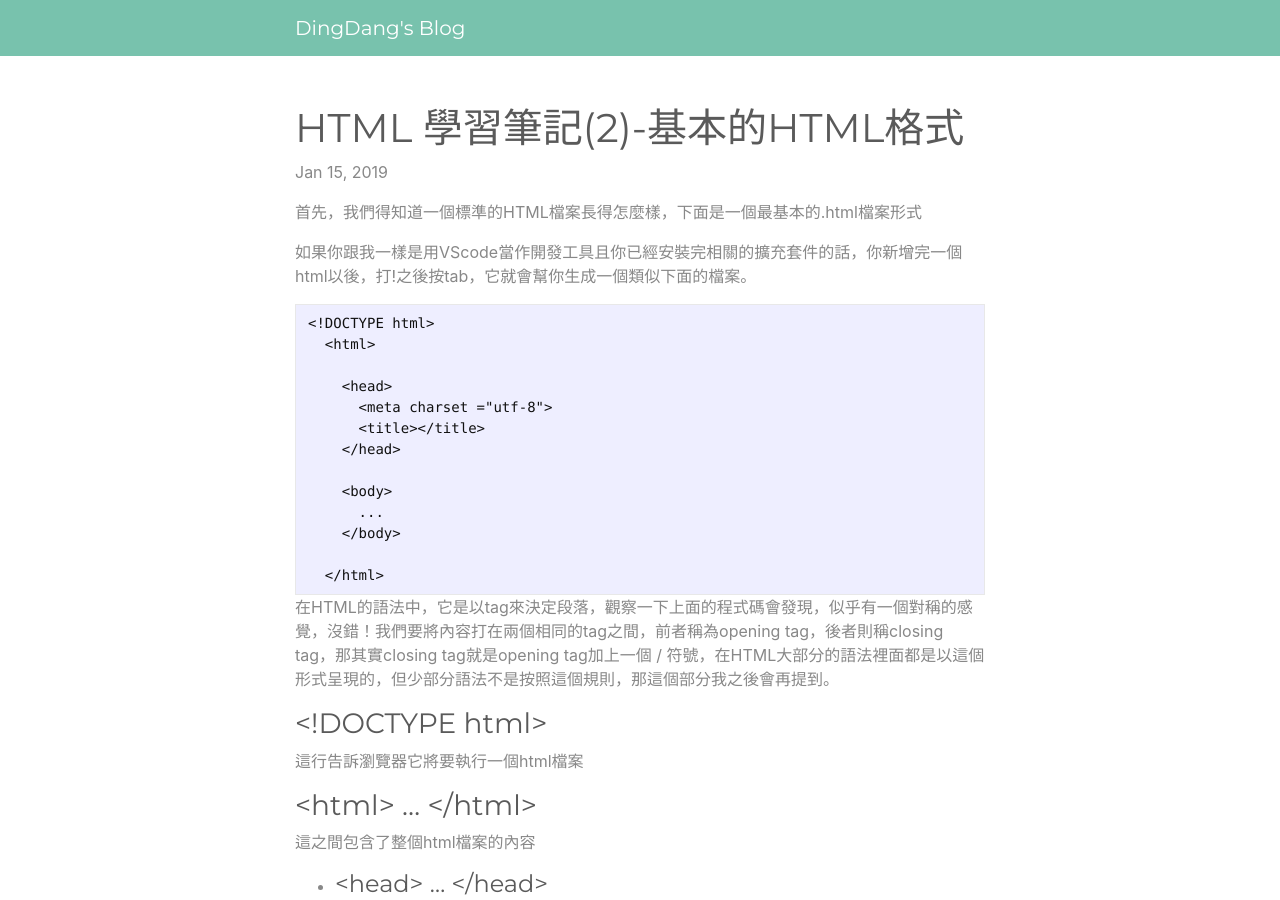
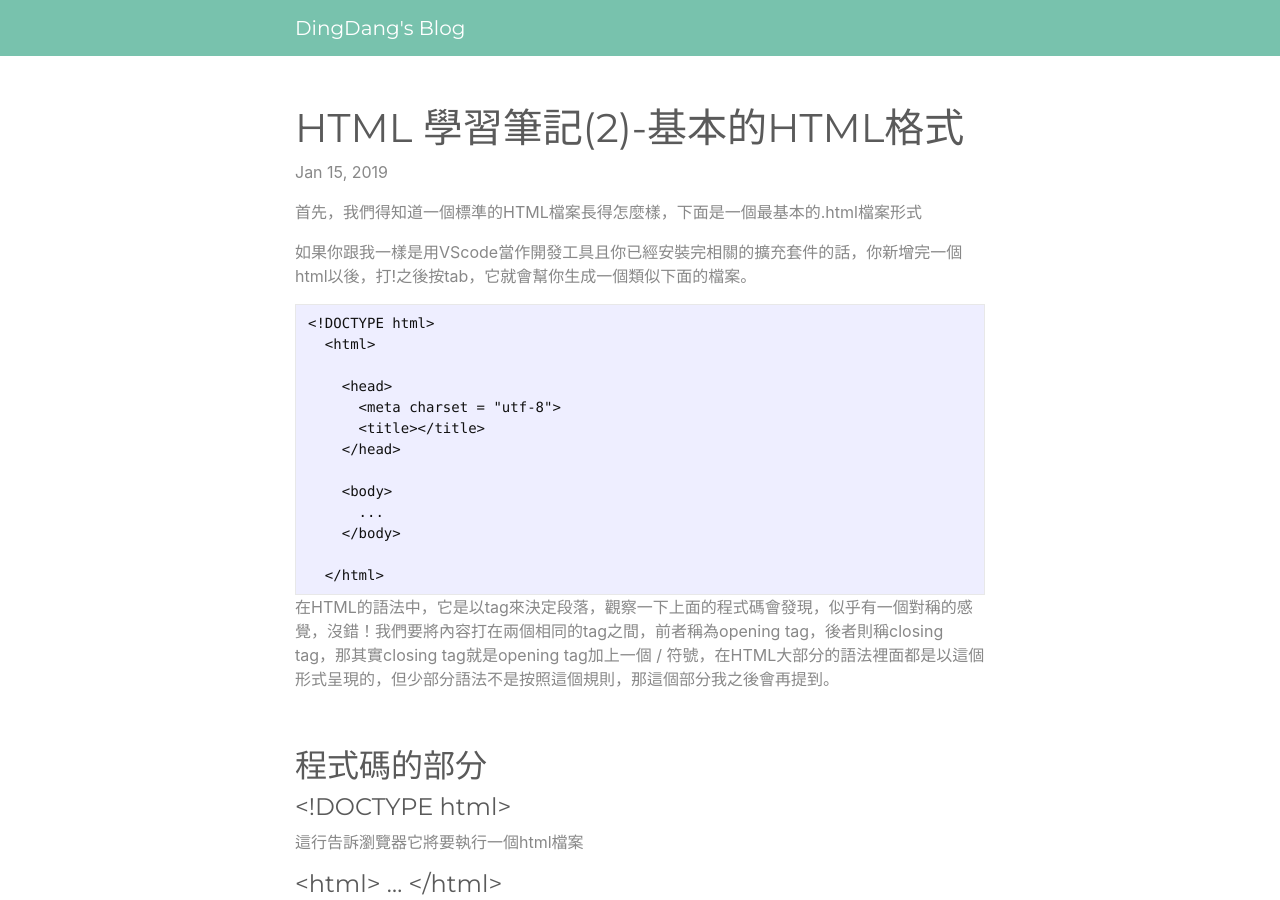
Before and after one commit to DingDang827/dingdang827.github.io, a Jekyll site: the page built from _posts/2019-01-15-html_note_2.md, in a window 1280 px wide and 900 px high. Built offline with Jekyll 4.4.1, drawn with Linux system fonts in a browser that asks for light colours; comment, search, counter and statistics services are not loaded.

Commit message:
Update 2019-01-15-html_note_2.md

````diff
--- a/_posts/2019-01-15-html_note_2.md
+++ b/_posts/2019-01-15-html_note_2.md
@@ -16,7 +16,7 @@ permalink: /:categories/:year/:month/:day/:title/
   <html>
 
     <head>
-      <meta charset ="utf-8">
+      <meta charset = "utf-8">
       <title></title>
     </head>
 
@@ -27,25 +27,29 @@ permalink: /:categories/:year/:month/:day/:title/
   </html>
 ```
 
-
 在HTML的語法中，它是以tag來決定段落，觀察一下上面的程式碼會發現，似乎有一個對稱的感覺，沒錯！我們要將內容打在兩個相同的tag之間，前者稱為opening tag，後者則稱closing tag，那其實closing tag就是opening tag加上一個 / 符號，在HTML大部分的語法裡面都是以這個形式呈現的，但少部分語法不是按照這個規則，那這個部分我之後會再提到。
 
-### <!DOCTYPE html>
+<br />
+
+## 程式碼的部分
+
+#### <!DOCTYPE html>
 這行告訴瀏覽器它將要執行一個html檔案
 
-
-### <html> ... </html>
+#### <html> ... </html>
 這之間包含了整個html檔案的內容
 
 * #### <head> ... </head>
     基本上網頁中要引用CSS檔案或是調一些設定值都會放在Head裡面，那之後的文章才會提到CSS是什麼。
 
-    * ##### \<meta charset = "utf-8">
+    * #### \<meta charset = "utf-8">
         這一行是將網頁宣告成 utf-8 編碼，那這邊我們暫時先不提它的用處。
-    * ##### \<title> ... </title>
+    * #### \<title> ... </title>
         這一行決定網頁的標題是什麼，也就是瀏覽器上顯示的網頁名稱，那直接將名稱打上去即可，不需要幫它加上雙引號。
 * #### <body> ... </body>
     我們會將網頁中想要呈現的內容放在body之中
+
+<br />
 
 ### 註解(Comment)
 在HTML中的註解是這麼打的：
````
